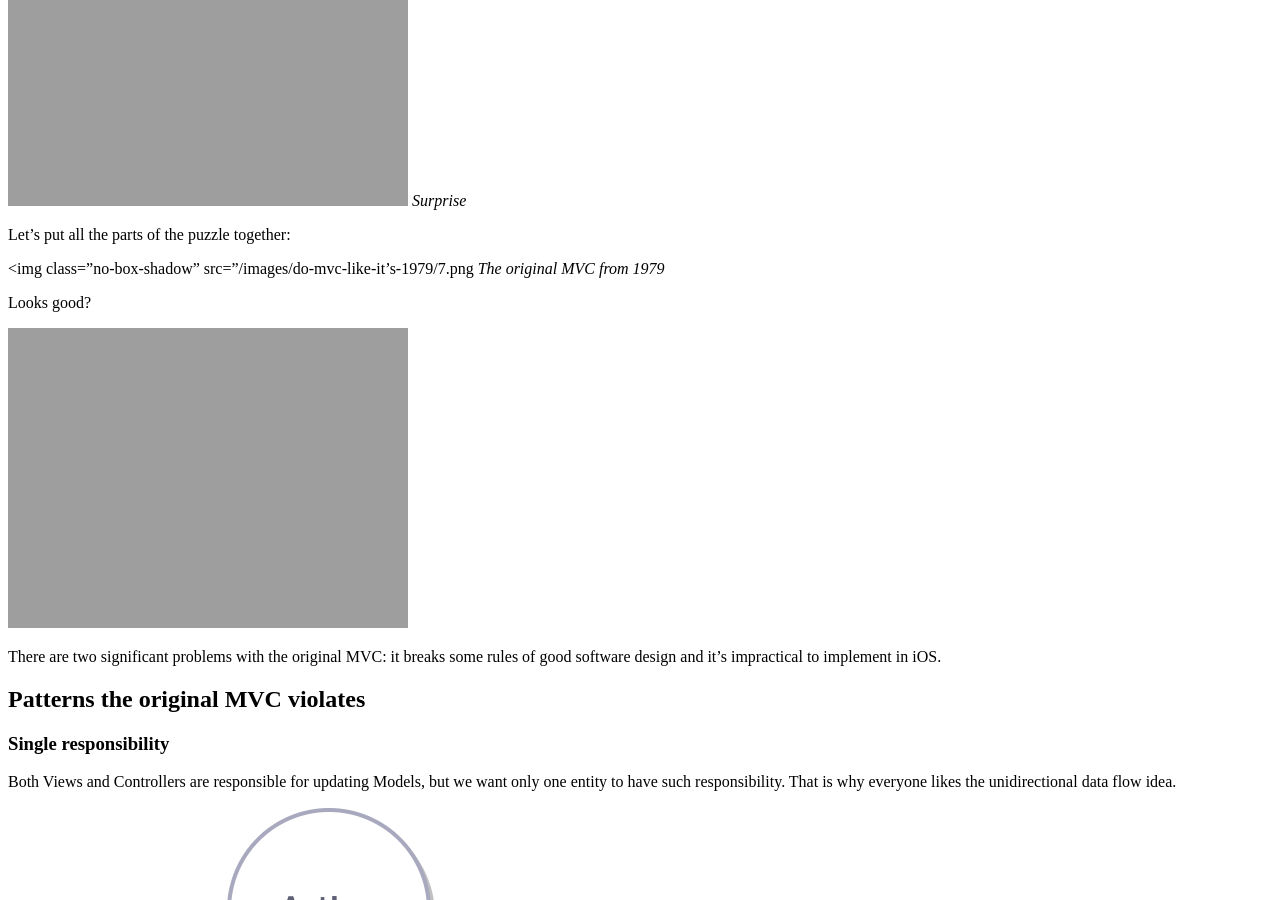
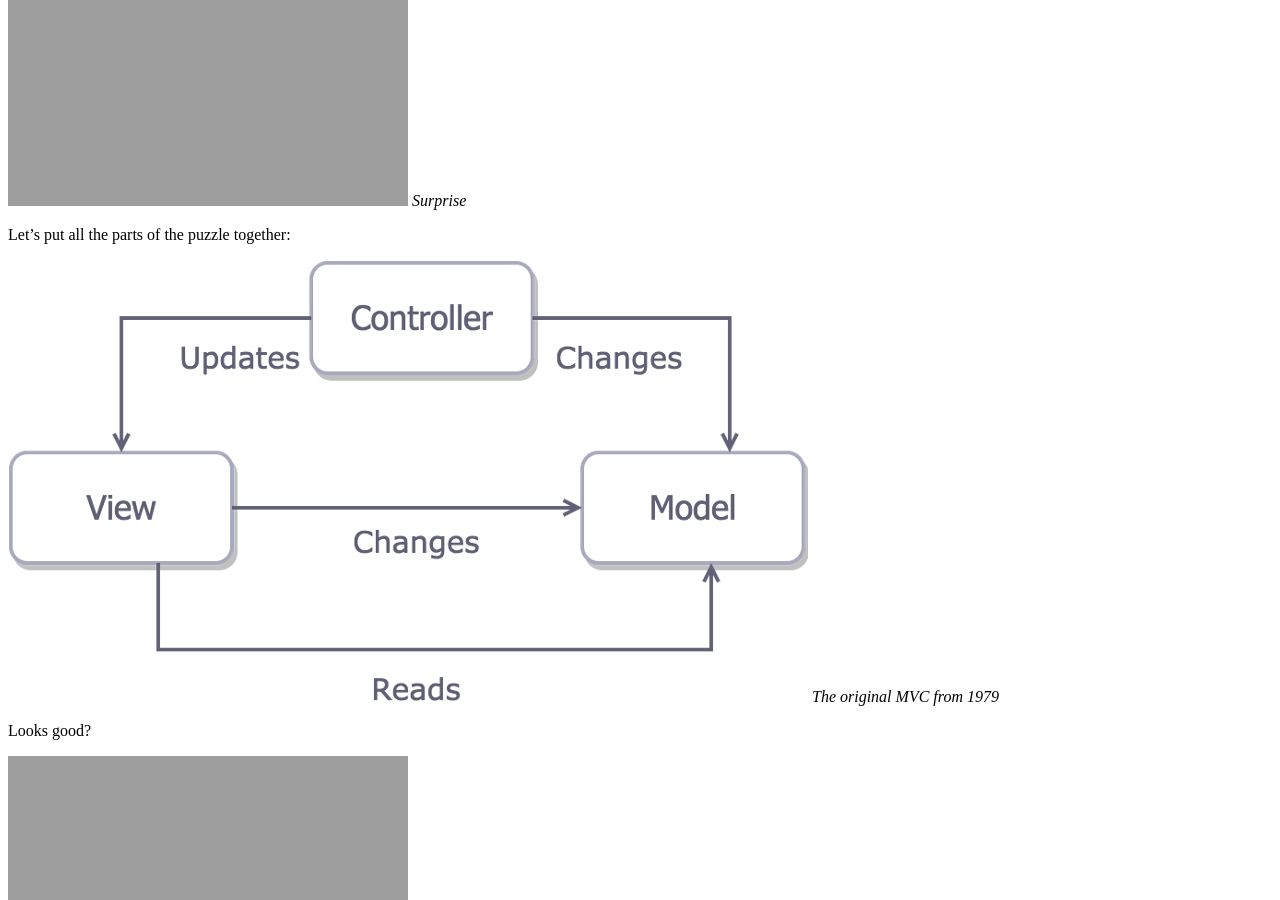
Before and after one commit to badoo/techblog, a Jekyll site: the page built from _posts/2017-06-15-do-mvc-like-it's-1979.markdown, in a window 1280 px wide and 900 px high, scrolled down 2921 px. Built offline with Jekyll 4.4.1, drawn with Linux system fonts in a browser that asks for light colours; comment, search, counter and statistics services are not loaded.

Commit message:
Fix img tag

```diff
--- a/_posts/2017-06-15-do-mvc-like-it's-1979.markdown
+++ b/_posts/2017-06-15-do-mvc-like-it's-1979.markdown
@@ -78,7 +78,7 @@ So Views know and change Models.
 
 Let’s put all the parts of the puzzle together:
 
-<img class="no-box-shadow" src="{{page.imgdir}}/7.png
+<img class="no-box-shadow" src="{{page.imgdir}}/7.png" />
 <em>The original MVC from 1979</em>
 
 Looks good?
```
